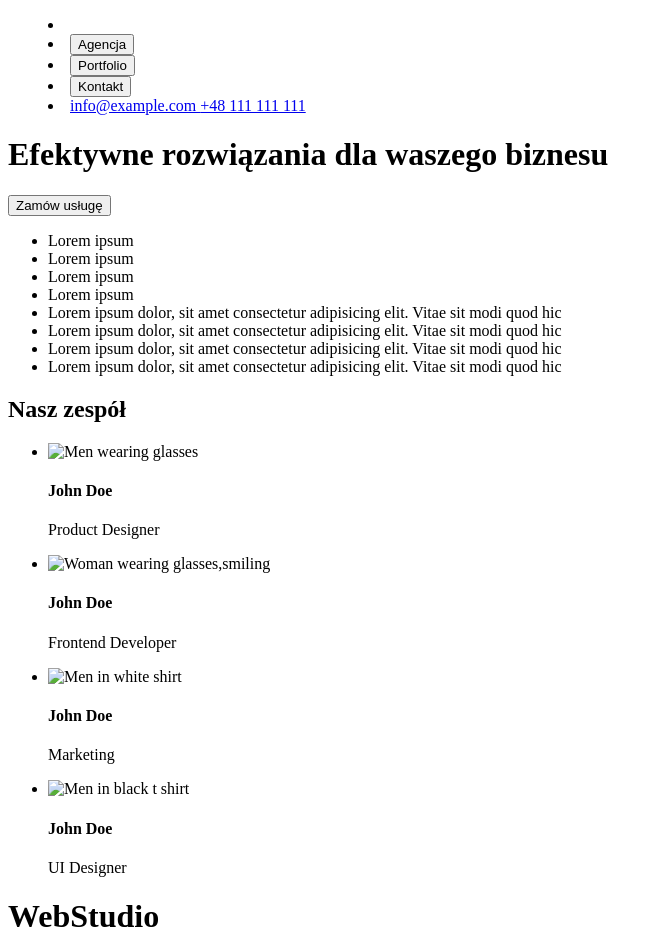
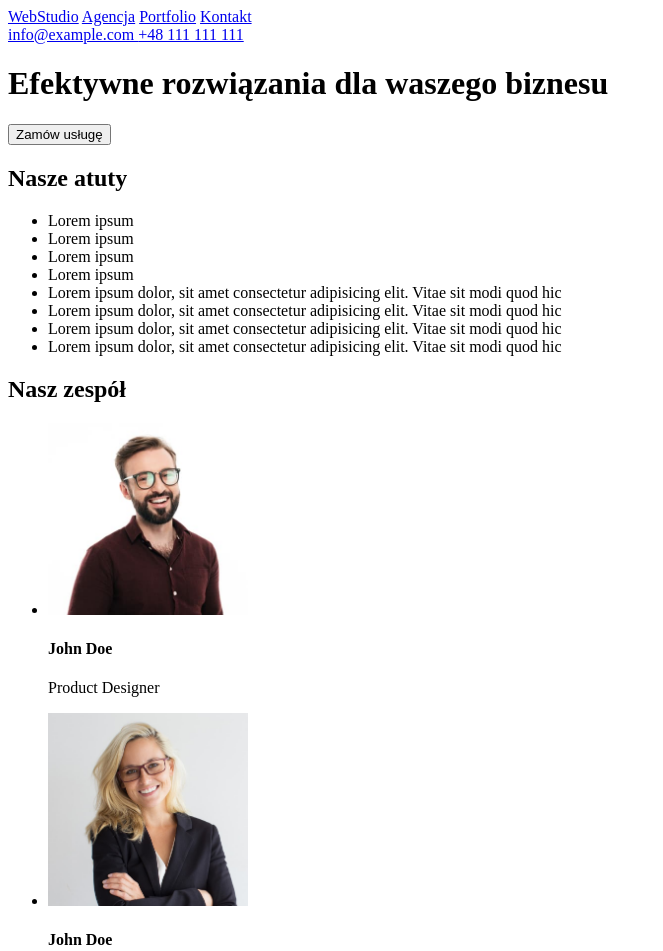
Before and after one commit to SylviaBatycka/repository01, a plain HTML site: page index.html in a window 1280 px wide. Shown: the top 951 px of the page, without its empty margins (0-663 px from the left). Drawn offline with Linux system fonts and the light colour scheme.

Commit message:
fixed header and img attributes

```diff
--- a/index.html
+++ b/index.html
@@ -1,27 +1,28 @@
 <!DOCTYPE html>
-<html lang="en">
+<html lang="pl">
   <head>
     <meta charset="UTF-8" />
-    <title>Document</title>
+    <title>Studio</title>
   </head>
   <body>
-    <menu>
-      <li><a href=""> </a></li>
-      <li><button id="'Agencja">Agencja</button></li>
-      <li><button id="Portfolio">Portfolio</button></li>
-      <li><button id="Kontakt">Kontakt</button></li>
-      <li>
+    <header>
+      <nav>
+        <a href="index.html">WebStudio</a>
+        <a href="agency.html">Agencja</a>
+        <a href="portfolio.html">Portfolio</a>
+        <a href="contact.html">Kontakt</a>
+      </nav>
+      <aside>
         <a href="mailto:info@example.com"> info@example.com </a>
         <a href="tel:+48111111111"> +48 111 111 111 </a>
-      </li>
-    </menu>
-    <header>
+      </aside>
+    </header>
+    <main>
       <h1>Efektywne rozwiązania dla waszego biznesu</h1>
       <p><button id="Zamów">Zamów usługę</button></p>
-    </header>
-    <main>
+
       <section>
-        <title>Nasze atuty</title>
+        <h2>Nasze atuty</h2>
         <ul>
           <li>Lorem ipsum</li>
           <li>Lorem ipsum</li>
@@ -46,14 +47,14 @@
         </ul>
       </section>
       <section>
-        <h1>Nasz zespół</h1>
+        <h2>Nasz zespół</h2>
         <ul class="cards">
           <li>
             <div class="card">
               <img
-                src="John Doe Product.jpg"
+                src="images/John Doe Product.jpg"
                 alt="Men wearing glasses"
-                style="width: 100%"
+                width="200"
               />
               <div class="container">
                 <h4><b>John Doe</b></h4>
@@ -64,9 +65,9 @@
           <li>
             <div class="card">
               <img
-                src="John Doe Front.jpg"
+                src="images/John Doe Front.jpg"
                 alt="Woman wearing glasses,smiling"
-                style="width: 100%"
+                width="200"
               />
               <div class="container">
                 <h4><b>John Doe</b></h4>
@@ -77,9 +78,9 @@
           <li>
             <div class="card">
               <img
-                src="John Doe Mark.jpg"
+                src="images/John Doe Mark.jpg"
                 alt="Men in white shirt"
-                style="width: 100%"
+                width="200"
               />
               <div class="container">
                 <h4><b>John Doe</b></h4>
@@ -90,9 +91,9 @@
           <li>
             <div class="card">
               <img
-                src="John Doe UI.jpg"
+                src="images/John Doe UI.jpg"
                 alt="Men in black t shirt"
-                style="width: 100%"
+                width="200"
               />
               <div class="container">
                 <h4><b>John Doe</b></h4>
@@ -104,7 +105,7 @@
       </section>
     </main>
     <footer>
-      <h1>WebStudio</h1>
+      <p><a href="index.html">WebStudio</a></p>
       <address>
         m.Warszawa, Aleje Jerozolimskie 21
         <a href="mailto:info@example.com">info@example.com</a>
```
Also changed, not shown: agency.html (added), contact.html (added), images/John Doe Front.jpg (added), images/John Doe Mark.jpg (added), images/John Doe Product.jpg (added), images/John Doe UI.jpg (added), images/WebStudio.png (added), portfolio.html (added), 1 other file.
